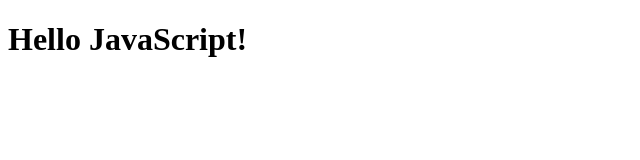
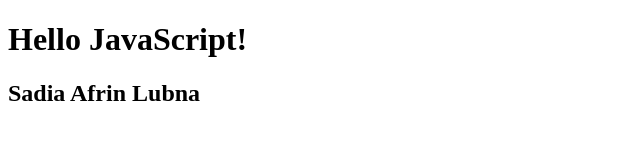
Before and after one commit to SadiaLubna/javascript, a plain HTML site: page index.html in a window 1280 px wide. Shown: the whole page, without its empty margins (0-640 px from the left). Drawn offline with Linux system fonts and the light colour scheme.

Commit message:
initial commit

```diff
--- a/app.js
+++ b/app.js
@@ -4,3 +4,4 @@ let a = 10;
 let b = 5;
 console.log("sum is : ", a + b );
 //this is comment.
+console.log("Sadia Afrin Lubna");
--- a/index.html
+++ b/index.html
@@ -8,5 +8,6 @@
 </head>
 <body>
     <h1>Hello JavaScript!</h1>
+    <h2>Sadia Afrin Lubna</h2>
 </body>
 </html>
```
